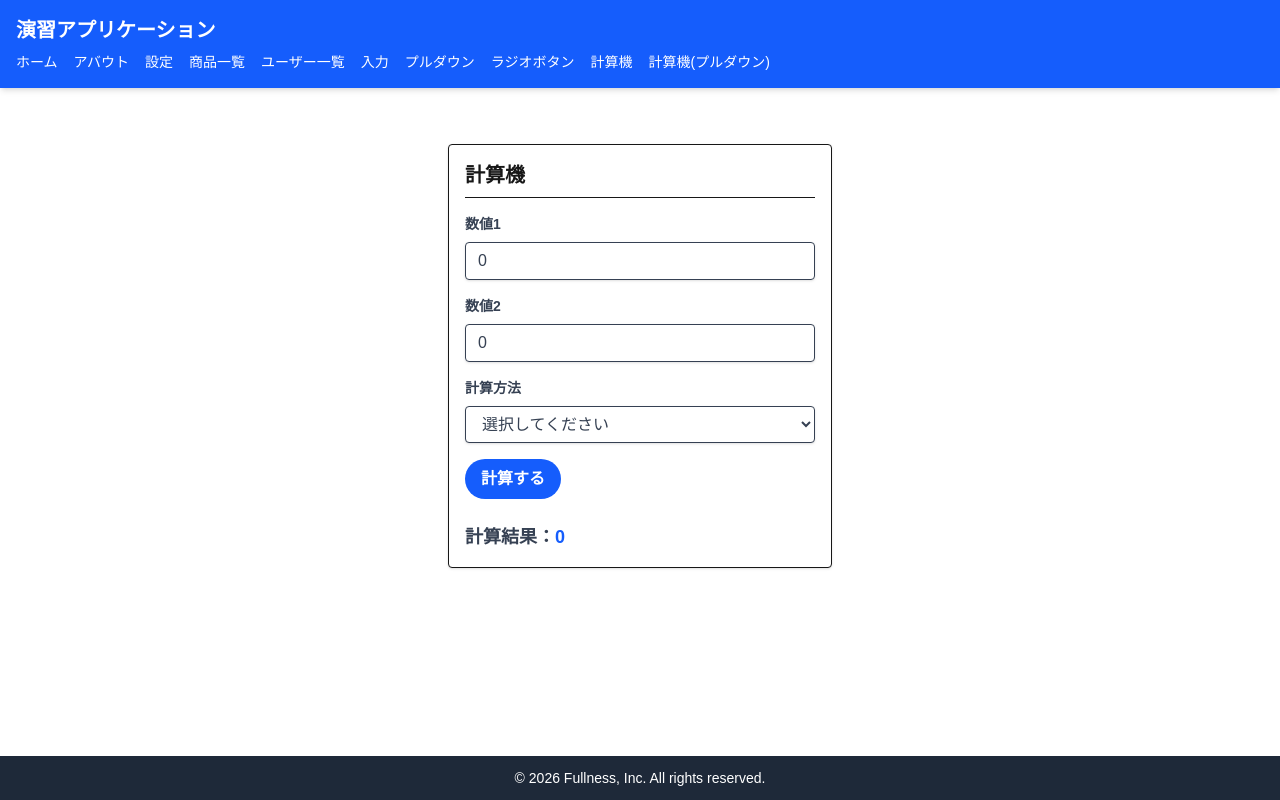
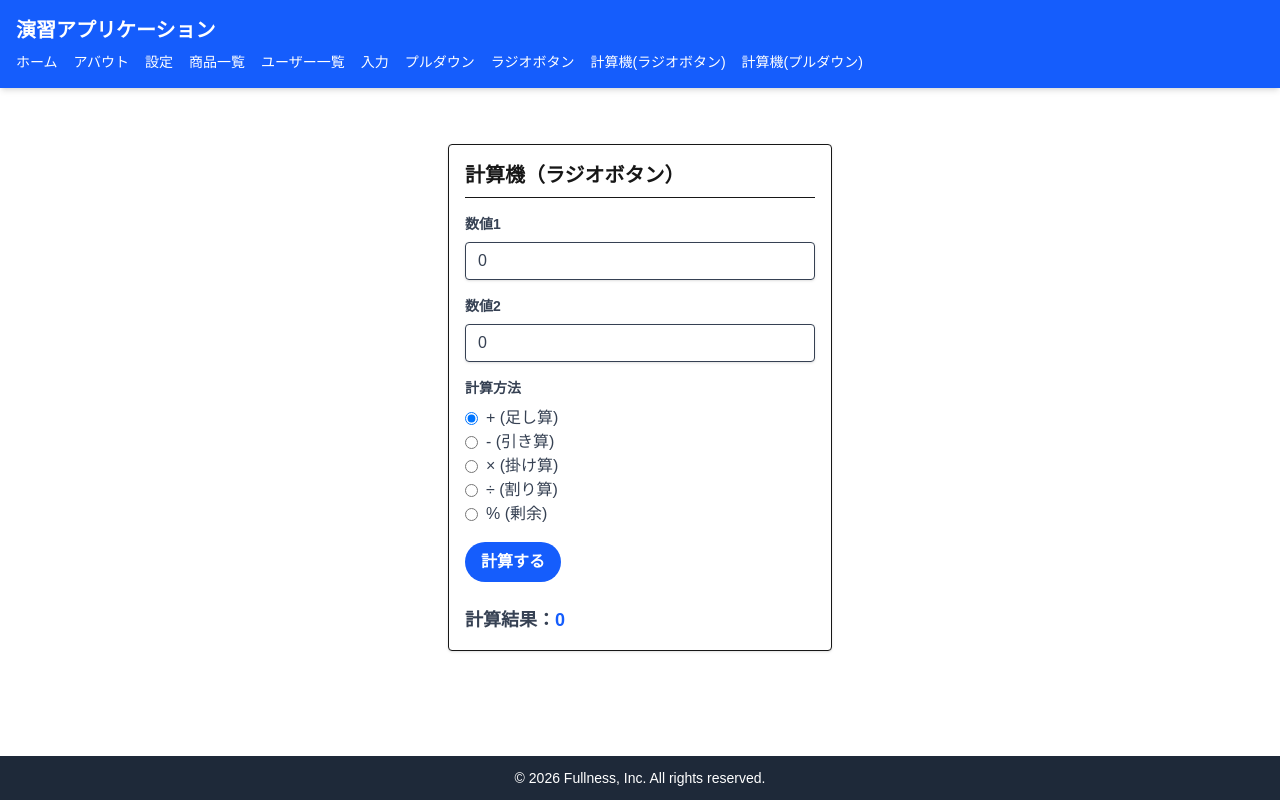
Before and after one commit to H-Akaogi/TS-Frontend-Exercise, a Next.js app: page /chapter04/ex4-1 in a window 1280 px wide. Built offline with nearby package versions, Linux system fonts and the light colour scheme.

Commit message:
演習4-1 ラジオボタンに変更

```diff
--- a/app/chapter04/ex4-1/page.tsx
+++ b/app/chapter04/ex4-1/page.tsx
@@ -8,7 +8,7 @@ import ActionButton from "@/components/chapter04/ex4-1/button/ActionButton";
 import NumberInput from "@/components/chapter04/ex4-1/input/NumberInput";
 import { useState } from "react";
 // 追加
-import SelectInput from "@/components/chapter04/list4/select/SelectInput";
+import RadioGroupInput from "@/components/chapter04/ex4-1/input/RadioGroupInput";
 
 export default function CalculatorPage() {
     // 1. 入力値を記憶するState（初期値を 0 に設定）
@@ -16,12 +16,13 @@ export default function CalculatorPage() {
     const [num2, setNum2] = useState(0);
 
     // 2. 計算方法を記憶するState（初期値を「選択してください」に設定
-    const [calc, setCalc] = useState("選択してください");
+    const [calc, setCalc] = useState(1);
     const CalcOptions = [
-        { value: "+", label: "+ (足し算)" },
-        { value: "-", label: "- (引き算)" },
-        { value: "×", label: "× (掛け算)" },
-        { value: "÷", label: "÷ (割り算)" }
+        { value: 1, label: "+ (足し算)" },
+        { value: 2, label: "- (引き算)" },
+        { value: 3, label: "× (掛け算)" },
+        { value: 4, label: "÷ (割り算)" },
+        { value: 5, label: "% (剰余)" },
     ]
     // 2. 計算結果を記憶するState（初期値を 0 に設定）
     const [result, setResult] = useState(0);
@@ -29,17 +30,22 @@ export default function CalculatorPage() {
     // 計算ボタンが押された時の処理
     const handleCalculate = () => {
         let sum = 0;
-        if (calc === "+") {
-            sum = num1 + num2;
-        }
-        else if (calc === "-") {
-            sum = num1 - num2;
-        }
-        else if (calc === "×") {
-            sum = num1 * num2;
-        }
-        else if (calc === "÷") {
-            sum = num1 / num2;
+        switch (calc) {
+            case 1:
+                sum = num1 + num2;
+                break;
+            case 2:
+                sum = num1 - num2;
+                break;
+            case 3:
+                sum = num1 * num2;
+                break;
+            case 4:
+                sum = num1 / num2;
+                break;
+            case 5:
+                sum = num1 % num2;
+                break;
         }
         // 子部品(NumberInput)が確実に数値で渡してくれるため、シンプルに足し算できる
         //const sum = num1 + num2;
@@ -48,13 +54,14 @@ export default function CalculatorPage() {
 
     return (
         <main className="p-4 max-w-sm mx-auto mt-10 border rounded shadow-sm bg-white">
-            <h1 className="text-xl font-bold mb-4 border-b pb-2">計算機</h1>
+            <h1 className="text-xl font-bold mb-4 border-b pb-2">計算機（ラジオボタン）</h1>
 
             {/* 数値入力専用コンポーネントを2つ配置 */}
             <NumberInput label="数値1" value={num1} onChange={(val) => setNum1(val)} />
             <NumberInput label="数値2" value={num2} onChange={(val) => setNum2(val)} />
-            <SelectInput
+            <RadioGroupInput
                 label="計算方法"
+                name="calcMethod"
                 options={CalcOptions}
                 value={calc}
                 onChange={(newValue) => setCalc(newValue)}
--- a/app/chapter04/ex4-2/page.tsx
+++ b/app/chapter04/ex4-2/page.tsx
@@ -49,7 +49,7 @@ export default function CalculatorPage() {
 
     return (
         <main className="p-4 max-w-sm mx-auto mt-10 border rounded shadow-sm bg-white">
-            <h1 className="text-xl font-bold mb-4 border-b pb-2">本格・計算機アプリ</h1>
+            <h1 className="text-xl font-bold mb-4 border-b pb-2">計算機（プルダウン）</h1>
 
             <NumberInput label="数値1" value={num1} onChange={(val) => setNum1(val)} />
 
--- a/app/layout/basic.tsx
+++ b/app/layout/basic.tsx
@@ -54,7 +54,7 @@ export default function RootLayout({
                             */}
                             <a href="/chapter04/list4/radio" className="hover:underline">ラジオボタン</a>
                             {/* 演習 4-1 計算機を作成する(加算機能のみ) */}
-                            <a href="/chapter04/ex4-1" className="hover:underline">計算機</a>
+                            <a href="/chapter04/ex4-1" className="hover:underline">計算機(ラジオボタン)</a>
                             {/* 演習 4-2 計算の種類をプルダウンで選択可能にする */}
                             <a href="/chapter04/ex4-2" className="hover:underline">計算機(プルダウン)</a>
 
--- /dev/null
+++ b/components/chapter04/ex4-1/input/RadioGroupInput.tsx
@@ -0,0 +1,43 @@
+"use client";
+/**
+ * ラジオボタンバージョン
+ */
+type RadioOption = {
+    value: number,
+    label: string
+};
+
+type RadioGroupInputProps = {
+    label: string;
+    name: string;
+    options: RadioOption[]
+    value: number;
+    onChange: (value: number) => void;
+};
+
+export default function RadioGroupInput({ label, name, options, value, onChange }: RadioGroupInputProps) {
+    return (
+        <div className="mb-1">
+            <label className="block text-gray-700 text-sm font-bold mb-2">
+                {label}
+            </label>
+            {/* 選択肢を横並び(flex)で配置 */}
+            <div className="gap-4">
+                {options.map((opt) => (
+                    <label key={opt.value} className="flex items-center cursor-pointer">
+                        <input
+                            type="radio"
+                            name={name} // すべての選択肢に同じnameを指定してグループ化
+                            value={opt.value}
+                            // 現在のState(value)と、このラジオボタンのvalueが同じならON(true)にする
+                            checked={value === opt.value}
+                            onChange={(e) => onChange(Number(e.target.value))}
+                            className="mr-2 cursor-pointer"
+                        />
+                        <span className="text-gray-700">{opt.label}</span>
+                    </label>
+                ))}
+            </div>
+        </div>
+    );
+}
--- a/components/chapter04/list4/select/SelectInput.tsx
+++ b/components/chapter04/list4/select/SelectInput.tsx
@@ -11,7 +11,7 @@ type Option = {
 };
 
 // コンポーネントが受け取るPropsのルール
-type SselectInputProps = {
+type SelectInputProps = {
     label: string;  // 見出し
     options: Option[];  // 選択肢の配列データ
     value: string;  // 現在選択されている値
@@ -25,7 +25,7 @@ type SselectInputProps = {
  * @param value 選択された値
  * @param onChange コールバック関数
  */
-export default function SelectInput({ label, options, value, onChange }: SselectInputProps) {
+export default function SelectInput({ label, options, value, onChange }: SelectInputProps) {
     return (
         <div className="mb-4">
             <label className="block text-gray-700 text-sm font-bold mb-2">
```
